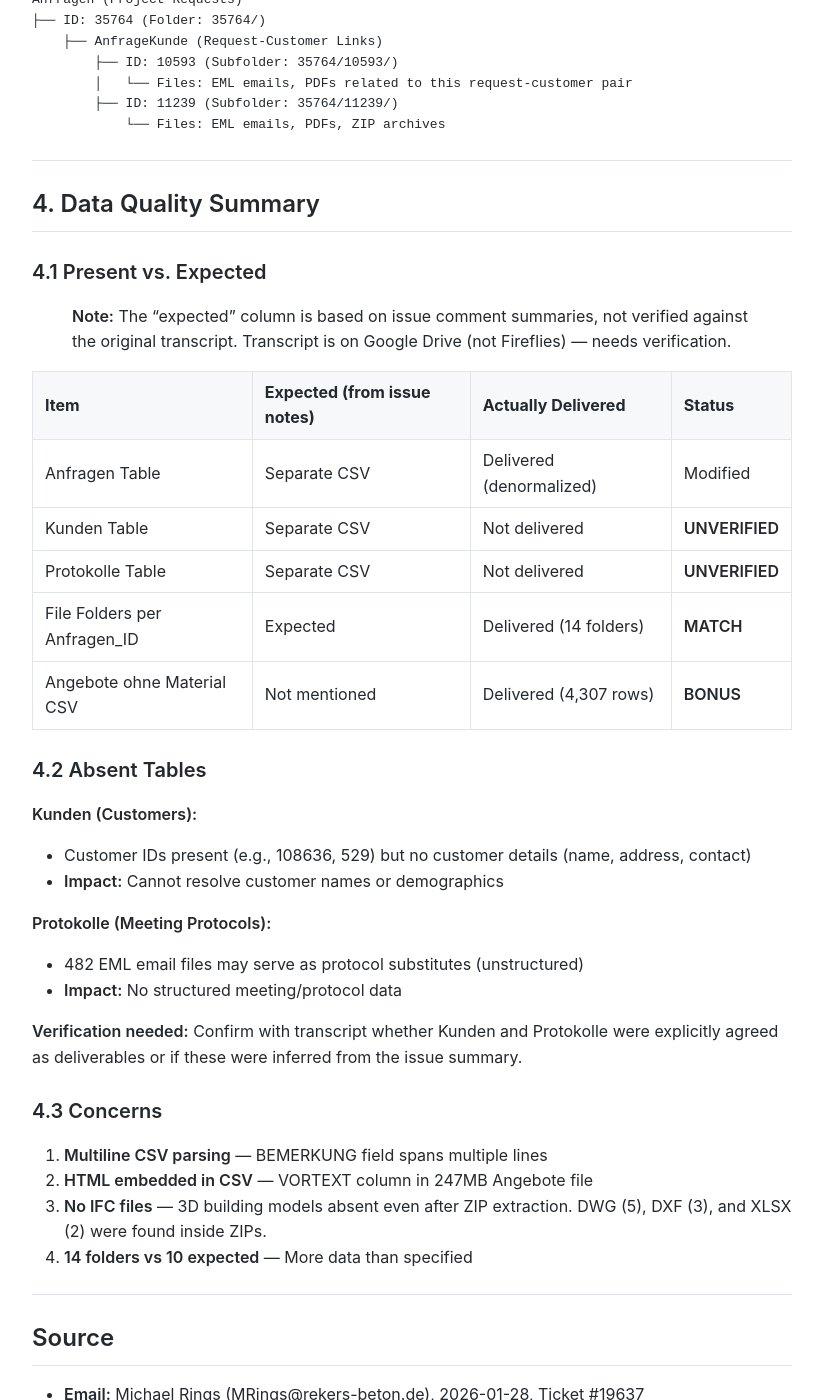
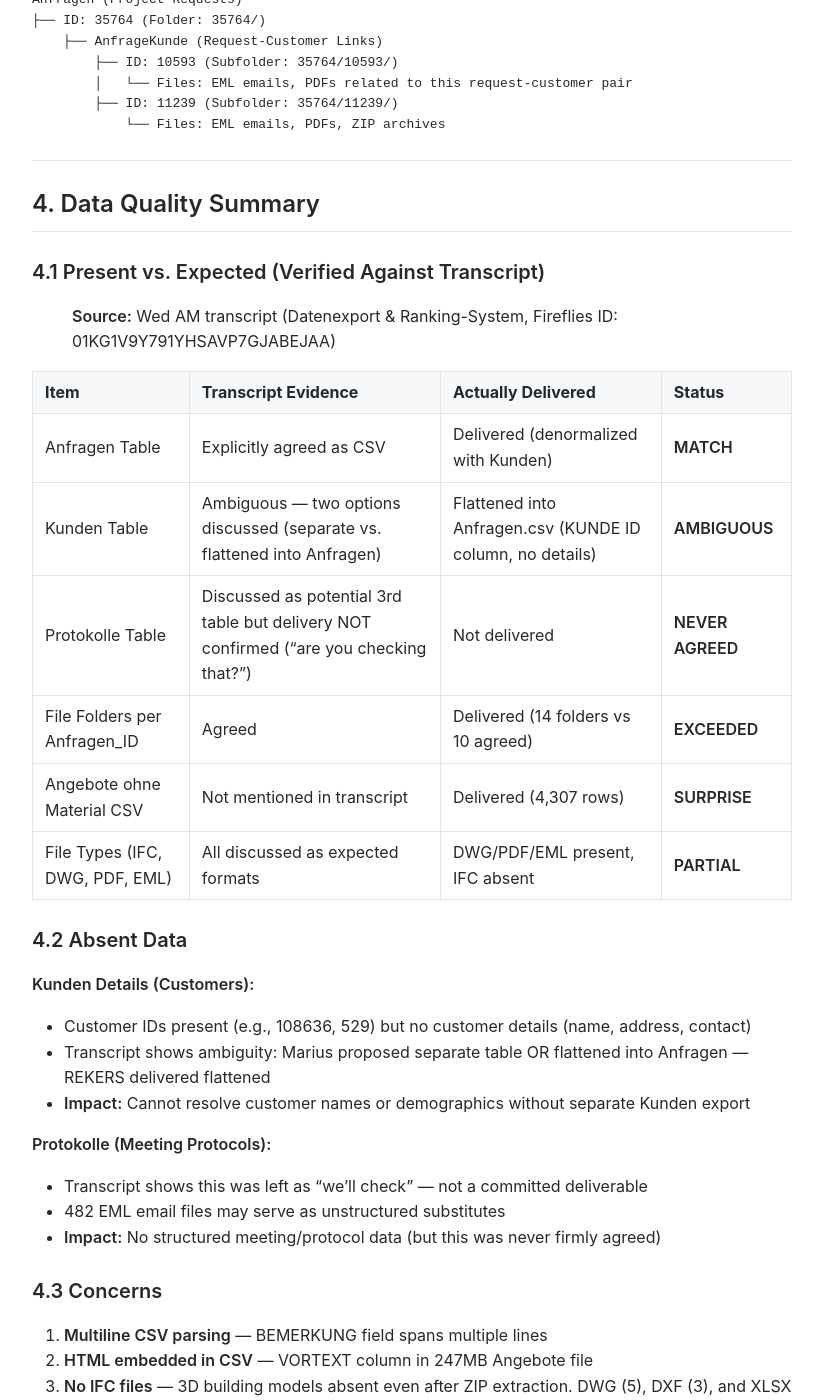
Before and after one commit to MariusWilsch/public-wilsch-ai-pages, a Jekyll site: the page built from project/rekers/data-assessment-testdaten.md, in a window 1280 px wide and 1400 px high, scrolled down 7564 px. Shown: the whole window, without its empty margins (228-1051 px from the left). Built offline with Jekyll 4.4.1, drawn with Linux system fonts in a browser that asks for light colours; our own code applies the rules of GitHub Pages for plain Markdown files.

Commit message:
Sync from hippocampus 2026-02-09

```diff
--- a/project/rekers/data-assessment-testdaten.md
+++ b/project/rekers/data-assessment-testdaten.md
@@ -243,29 +243,30 @@ Anfragen (Project Requests)
 
 ## 4. Data Quality Summary
 
-### 4.1 Present vs. Expected
+### 4.1 Present vs. Expected (Verified Against Transcript)
 
-> **Note:** The "expected" column is based on issue comment summaries, not verified against the original transcript. Transcript is on Google Drive (not Fireflies) — needs verification.
+> **Source:** Wed AM transcript (Datenexport & Ranking-System, Fireflies ID: 01KG1V9Y791YHSAVP7GJABEJAA)
 
-| Item | Expected (from issue notes) | Actually Delivered | Status |
-|------|----------------------------|-------------------|--------|
-| Anfragen Table | Separate CSV | Delivered (denormalized) | Modified |
-| Kunden Table | Separate CSV | Not delivered | **UNVERIFIED** |
-| Protokolle Table | Separate CSV | Not delivered | **UNVERIFIED** |
-| File Folders per Anfragen_ID | Expected | Delivered (14 folders) | **MATCH** |
-| Angebote ohne Material CSV | Not mentioned | Delivered (4,307 rows) | **BONUS** |
+| Item | Transcript Evidence | Actually Delivered | Status |
+|------|--------------------|--------------------|--------|
+| Anfragen Table | Explicitly agreed as CSV | Delivered (denormalized with Kunden) | **MATCH** |
+| Kunden Table | Ambiguous — two options discussed (separate vs. flattened into Anfragen) | Flattened into Anfragen.csv (KUNDE ID column, no details) | **AMBIGUOUS** |
+| Protokolle Table | Discussed as potential 3rd table but delivery NOT confirmed ("are you checking that?") | Not delivered | **NEVER AGREED** |
+| File Folders per Anfragen_ID | Agreed | Delivered (14 folders vs 10 agreed) | **EXCEEDED** |
+| Angebote ohne Material CSV | Not mentioned in transcript | Delivered (4,307 rows) | **SURPRISE** |
+| File Types (IFC, DWG, PDF, EML) | All discussed as expected formats | DWG/PDF/EML present, IFC absent | **PARTIAL** |
 
-### 4.2 Absent Tables
+### 4.2 Absent Data
 
-**Kunden (Customers):**
+**Kunden Details (Customers):**
 - Customer IDs present (e.g., 108636, 529) but no customer details (name, address, contact)
-- **Impact:** Cannot resolve customer names or demographics
+- Transcript shows ambiguity: Marius proposed separate table OR flattened into Anfragen — REKERS delivered flattened
+- **Impact:** Cannot resolve customer names or demographics without separate Kunden export
 
 **Protokolle (Meeting Protocols):**
-- 482 EML email files may serve as protocol substitutes (unstructured)
-- **Impact:** No structured meeting/protocol data
-
-**Verification needed:** Confirm with transcript whether Kunden and Protokolle were explicitly agreed as deliverables or if these were inferred from the issue summary.
+- Transcript shows this was left as "we'll check" — not a committed deliverable
+- 482 EML email files may serve as unstructured substitutes
+- **Impact:** No structured meeting/protocol data (but this was never firmly agreed)
 
 ### 4.3 Concerns
 
```
